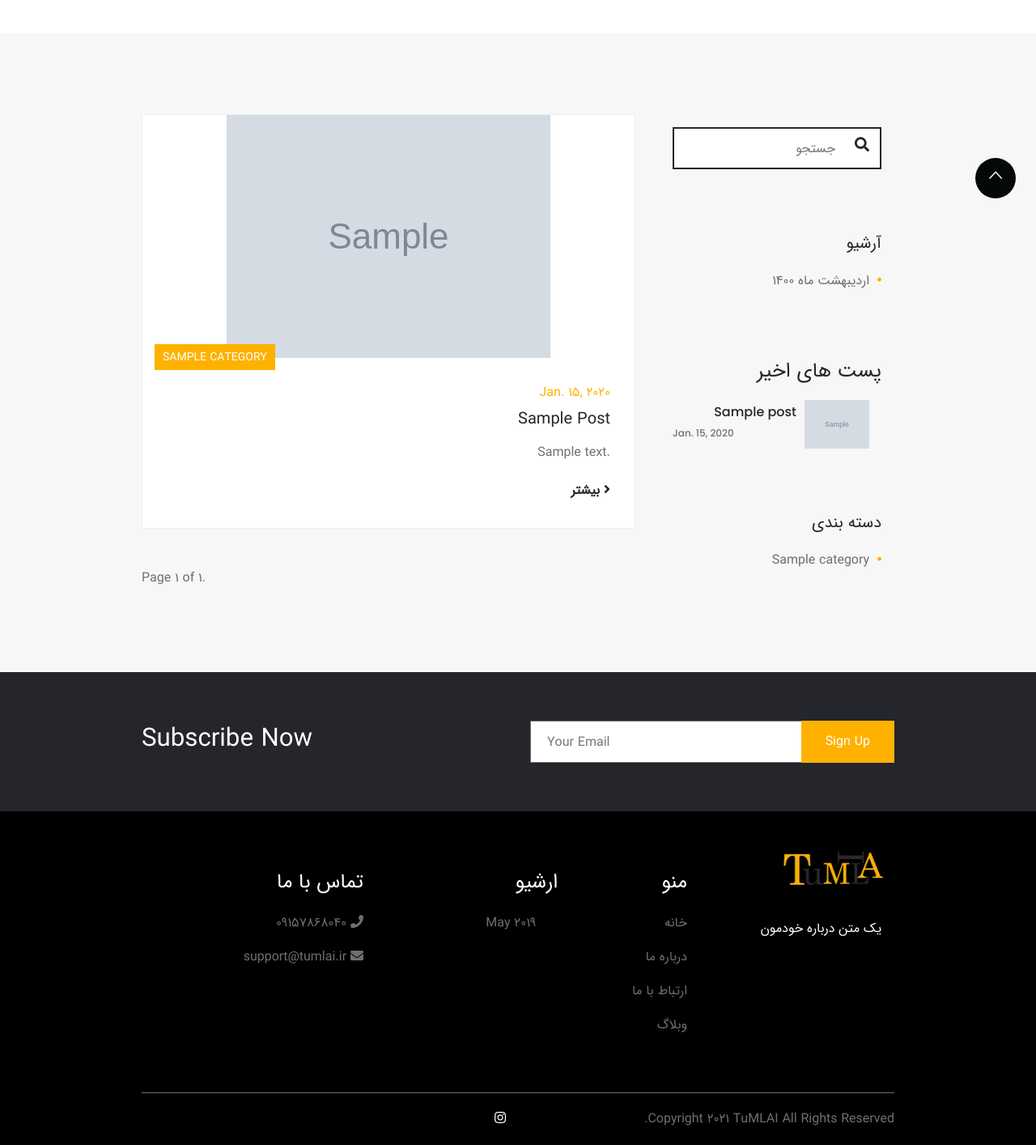
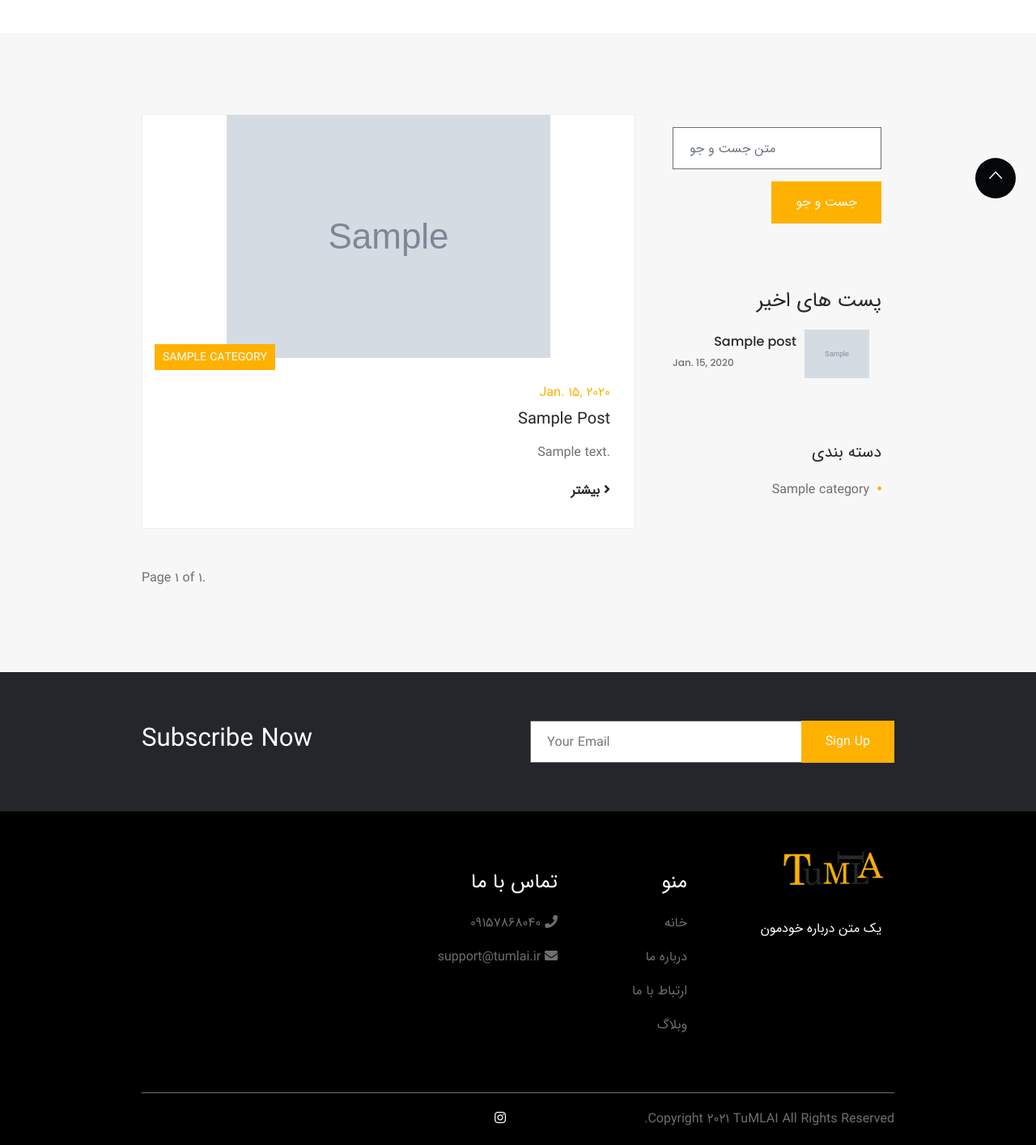
Before and after one commit to mmahdavis/TumlaiSite_N1, a Django app: page /blogs/ in a window 1280 px wide. Shown: the part 530-1944 px from the top of the page at 81% size. Run offline with Django 3.2, Linux system fonts and the light colour scheme; tables that the repository leaves empty hold one stand-in row (values such as "Sample post"); grey boxes marked "Sample" are stand-in pictures; some libraries are stand-ins or nearby versions; some web fonts are replaced.

Commit message:
all ok shod

```diff
--- a/blog/forms.py
+++ b/blog/forms.py
@@ -2,16 +2,22 @@ from django import forms
 
 
 class CommentForm(forms.Form):
-    name=forms.CharField(
+    name = forms.CharField(
         label='نام',
-        widget=forms.TextInput(attrs={'class':'form-control text','placeholder':'نام'})
+        widget=forms.TextInput(attrs={'class': 'form-control text', 'placeholder': 'نام'})
     )
-    email=forms.CharField(
-        widget=forms.EmailInput(attrs={'class':'form-control text email','placeholder':'ایمیل'})
+    email = forms.CharField(
+        widget=forms.EmailInput(attrs={'class': 'form-control text email', 'placeholder': 'ایمیل'})
     )
-    title=forms.CharField(
-        widget=forms.TextInput(attrs={'class':'form-control text','placeholder':'موضوع'})
+    title = forms.CharField(
+        widget=forms.TextInput(attrs={'class': 'form-control text', 'placeholder': 'موضوع'})
     )
-    message=forms.CharField(
-        widget=forms.Textarea(attrs={'class':'form-control textarea','placeholder':'پیام شما'})
+    message = forms.CharField(
+        widget=forms.Textarea(attrs={'class': 'form-control textarea', 'placeholder': 'پیام شما'})
     )
+
+
+class SearchForm(forms.Form):
+    search = forms.CharField(
+        widget=forms.TextInput(attrs={'class': 'form-control text', 'placeholder': 'متن جست و جو'})
+    )
--- a/blog/models.py
+++ b/blog/models.py
@@ -9,6 +9,21 @@ class CommentManager(models.Manager):
     def get_by_id(self, pk):
         qs = self.get_queryset().filter(parent_pk=pk)
         return qs
+
+
+class Category(models.Model):
+    title = models.CharField(max_length=75)
+
+    # obj = CategoryManager()
+    def __str__(self):
+        return "%s" % (self.title)
+
+
+class Tag(models.Model):
+    title = models.CharField(max_length=75)
+
+    def __str__(self):
+        return "%s" % (self.title)
 
 
 class Post(models.Model):
@@ -23,20 +38,8 @@ class Post(models.Model):
         width_field=None,
         max_length=100,
         )
-
-
-class Category(models.Model):
-    title = models.CharField(max_length=75)
-    post = models.ManyToManyField("Post")
-    def __str__(self):
-        return "%s" % (self.title)
-
-
-class Tag(models.Model):
-    title = models.CharField(max_length=75)
-    post = models.ManyToManyField("Post")
-    def __str__(self):
-        return "%s" % (self.title)
+    category = models.ManyToManyField("Category")
+    tag = models.ManyToManyField("Tag")
 
 
 class PostComment(models.Model):
--- a/blog/views.py
+++ b/blog/views.py
@@ -30,12 +30,22 @@ def blog_details(request, pk):
             messages.error(request, 'خطا در ارتباط با سرور')
             return redirect('/blog/%s/' % (pk))
 
-    return render(request, 'blog_details.html', {'posts': posts, 'comments': comments,'forms': form})
+    return render(request, 'blog_details.html', {'posts': posts, 'comments': comments, 'forms': form})
 
 
-def blog_list(request, tag_slug=None):
-    posts = Post.objects.all()
+def blog_list(request):
+    recent_post = Post.objects.all()
     category = Category.objects.all()
+    form = SearchForm(request.POST or None)
+    posts = []
+    if request.method == 'POST':
+        if form.is_valid():
+            search = form.cleaned_data.get('search')
+            posts = Post.objects.filter(title__icontains=search).distinct()
+
+    else:
+        posts = Post.objects.all()
+
     paginator = Paginator(posts, 2)
     page = request.GET.get('page')
     try:
@@ -46,18 +56,11 @@ def blog_list(request, tag_slug=None):
     except EmptyPage:
         # If page is out of range deliver last page of results
         posts = paginator.page(paginator.num_pages)
-    return render(request, 'tumlai_blog.html', {'posts': posts, 'category': category, 'page': page})
-
-
-def search(request):
-
-    template_name = 'tumlai_blog.html'
-
-    query = request.GET.get('q', '')
-    if query:
-        # query example
-        results = Post.objects.filter(name__icontains=query).distinct()
-    else:
-        results = []
-    return render(
-        request, template_name, {'results': results})
+    context = {
+        'page': page,
+        'posts': posts,
+        'forms': form,
+        'recent_post': recent_post,
+        'category': category
+        }
+    return render(request, 'tumlai_blog.html', context)
--- a/contact/models.py
+++ b/contact/models.py
@@ -1,5 +1,6 @@
 from django.contrib.admin.sites import site
 from django.db import models
+
 
 # Create your models here.
 class MessageContact(models.Model):
--- a/templates/blog_details.html
+++ b/templates/blog_details.html
@@ -38,6 +38,11 @@
           <div class="iq-blog-box">
             <div class="iq-blog-image clearfix">
               <img src="{{ posts.image.url }}"class="img-fluid center-block"alt="blogimage0"/>
+              <ul class="iq-blogtag">
+                {% for category in posts.category.all %}
+                <li><a href="#">{{ category }}</a></li>
+                {% endfor %}
+             </ul>
             </div>
             <div class="iq-blog-detail">
               <div class="iq-blog-meta">
--- a/templates/main.html
+++ b/templates/main.html
@@ -24,7 +24,7 @@
   </head>
   <body>
     <!-- loading -->
-    <div class="backbalck" id="loading">
+    <div id="loading" style="background: #000000;">
       <div id="loading-center">
         <img src="{% static 'images/preloader.gif' %}" alt="loader">
       </div>
@@ -121,7 +121,7 @@
                 </div>
               </div>
             </div>
-            <div class="col-lg-2 col-md-6 col-sm-6">
+            <div class="col-lg-2 col-md-9 col-sm-9">
               <div class="widget backbalck">
                 <h4 class="footer-title textwhite">منو</h4>
                 <ul>
@@ -132,15 +132,15 @@
                 </ul>
               </div>
             </div>
-            <div class="col-lg-3 col-md-6 col-sm-6">
+<!--             <div class="col-lg-3 col-md-6 col-sm-6">
               <div class="widget backbalck">
                 <h4 class="footer-title textwhite iq-rmt-30">ارشیو</h4>
                 <ul>
                   <li><a href="" class="textwhite">May 2019</a>&nbsp;(8)</li>
                 </ul>
               </div>
-            </div>
-            <div class="col-lg-4 col-md-6 col-sm-6">
+            </div> -->
+            <div class="col-lg-4 col-md-9 col-sm-9">
               <div class="widget backbalck">
                 <h4 class="footer-title textwhite contact-info">تماس با ما</h4>
                 <ul class="iq-contact">
--- a/templates/tumlai_blog.html
+++ b/templates/tumlai_blog.html
@@ -43,36 +43,45 @@
                <div class="row">
                   <div class="col-lg-4 col-md-4 order-lg-2 order-2">
                      <div id="search-2" class="widget widget_search">
-                        <form method="get" class="search-form">
-                           <label>
-                           <span class="screen-reader-text">Search for:</span>
-                           </label>
-                           <input type="search" id="search-form-5cf6041521a93" class="search-field" placeholder="جستجو" &hellip;" value="" name="s" />
-                           <button type="submit" class="search-submit"><i class="fa fa-search"></i><span class="screen-reader-text">Search</span></button>
+                        <form class="contact-us" method="POST" style="text-align: right;">
+                           <div class="row">
+                             {% csrf_token %}
+                             <div class="col-md-12">
+                               {{forms.search}}
+                             </div>
+                             <div class="col-xl-12">
+                               <button
+                                 type="submit"
+                                 class="button btn-yellow"
+                               >
+                                 جست و جو
+                               </button>
+                             </div>
+                           </div>
                         </form>
                      </div>
-                     <div id="archives-2" class="widget widget_archive text-right">
+<!--                      <div id="archives-2" class="widget widget_archive text-right">
                         <h2 class="widget-title">آرشیو</h2>
                         <ul class="archives text-right">
                            <li><a>اردیبهشت ماه 1400</a></li>
                         </ul>
-                     </div>
+                     </div> -->
                      <div class="iq-widget-menu widget text-right">
                         <h4 class="footer-title iq-rmt-30">پست های اخیر</h4>
                         <div class="list-inline iq-widget-menu">
                            <ul class="iq-post">
-                              {% for posts in posts|slice:":4" %}
+                              {% for post in recent_post|slice:":4" %}
                               <li class="mt-3">
                                  <div class="post-blog text-right" style='margin-right:10px'>
                                     <div class="blog-box">
-                                       <a href="two-column-blog.html">{{ posts.title }}</a>
+                                       <a href="two-column-blog.html">{{ post.title }}</a>
                                        <ul>
-                                          <li><a href="#">{{ posts.data_date }}</a></li>
+                                          <li><a href="#">{{ post.data_date }}</a></li>
                                        </ul>
                                     </div>
                                  </div>
                                  <div class="post-img">
-                                    <img width="150" height="150" src="{{ posts.image.url }}" class="img-fluid" alt=""/>
+                                    <img width="150" height="150" src="{{ post.image.url }}" class="img-fluid" alt=""/>
                                  </div>
                               </li>
                               {% endfor %}
@@ -89,31 +98,31 @@
                      </div>
                   </div>
                   <div class="col-lg-8 col-md-8 order-lg-1 order-2">
-                     {% for posts in posts %}
+                     {% for post in posts %}
                      <div class="iq-blog-box">
                         <div class="iq-blog-image clearfix">
-                           <img src="{{ posts.image.url }}" class="img-fluid center-block" alt="blogimage0">
-                           {% for category in category %}
+                           <img src="{{ post.image.url }}" class="img-fluid center-block" alt="blogimage0">
                            <ul class="iq-blogtag">
-                              <li><a href="#">{{ category.title }}</a></li>
+                              {% for category in post.category.all %}
+                              <li><a href="#">{{ category }}</a></li>
+                              {% endfor %}
                            </ul>
-                           {% endfor %}
                         </div>
                         <div class="iq-blog-detail">
                            <div class="iq-blog-meta">
                               <ul>
                                  <li class="list-inline-item">
-                                    <a href="#" class="main-color" rel="bookmark">{{ posts.data_date }}</a>
+                                    <a href="#" class="main-color" rel="bookmark">{{ post.data_date }}</a>
                                  </li>
                               </ul>
                            </div>
                            <div class="blog-title">
-                              <a href="/blog/{{ posts.id }}">
-                                 <h5>{{ posts.title }}</h5>
+                              <a href="/blog/{{ post.id }}">
+                                 <h5>{{ post.title }}</h5>
                               </a>
                            </div>
-                           <p>{{ posts.summary }}</p>
-                           <a class="btn-link" href="/blog/{{ posts.id }}">بیشتر<i class="fa fa-angle-right" aria-hidden="true"></i></a>
+                           <p>{{ post.summary }}</p>
+                           <a class="btn-link" href="/blog/{{ post.id }}">بیشتر<i class="fa fa-angle-right" aria-hidden="true"></i></a>
                         </div>
                      </div>
                      {% endfor %}
--- a/tumlai/settings.py
+++ b/tumlai/settings.py
@@ -38,8 +38,8 @@ INSTALLED_APPS = [
     'django.contrib.sessions',
     'django.contrib.messages',
     'django.contrib.staticfiles',
+    'contact.apps.ContactConfig',
     'blog.apps.BlogConfig',
-    'contact.apps.ContactConfig',
 ]
 
 MIDDLEWARE = [
```
Also changed, not shown: blog/migrations/0001_initial.py, contact/migrations/0001_initial.py (added), contact/migrations/__init__.py (added), 5 other files.
